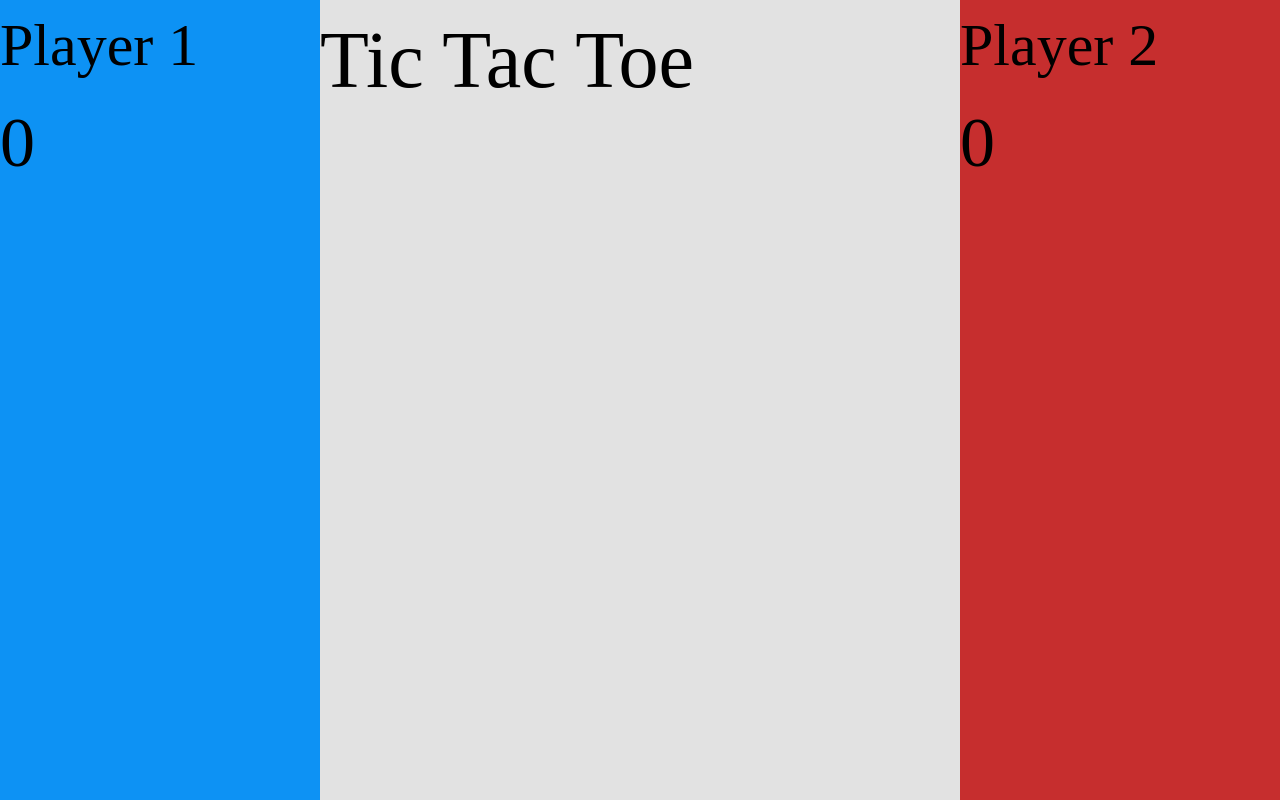
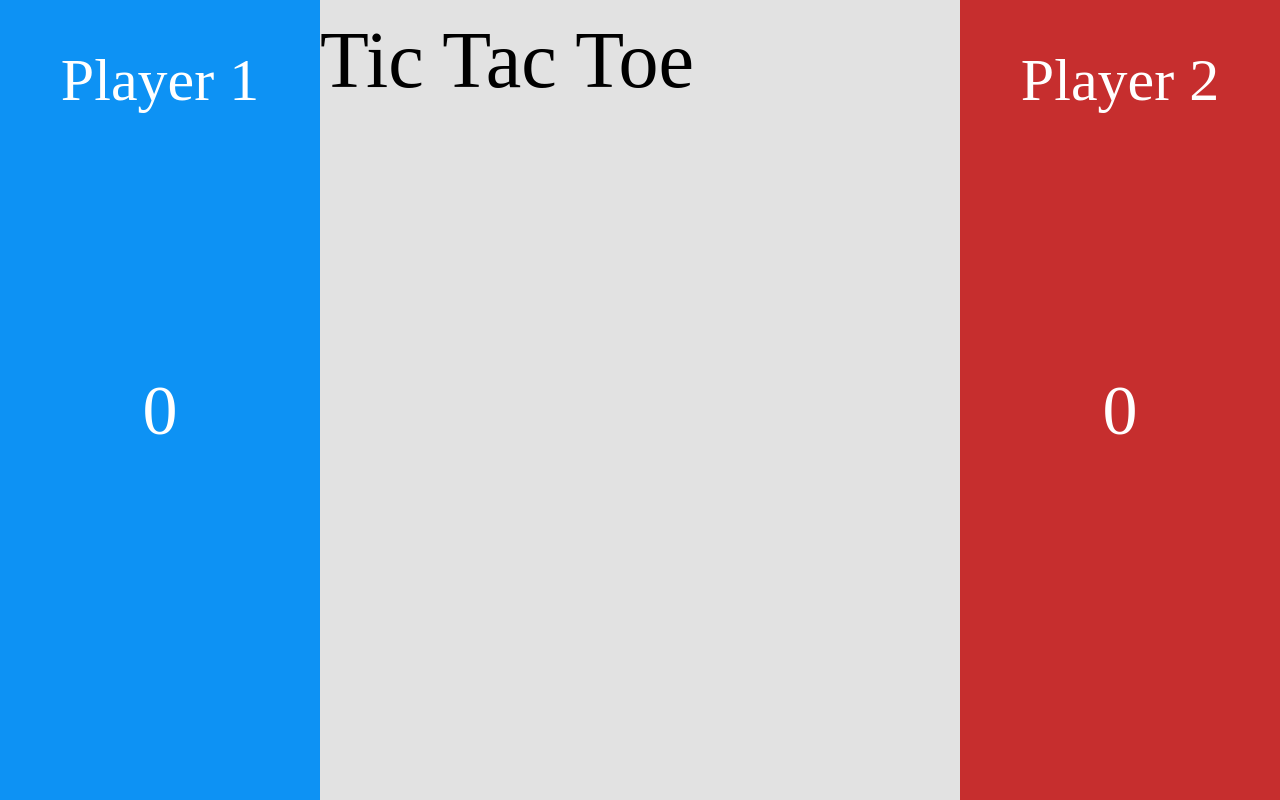
Before and after one commit to DhruvPokhriyal/tic-tac-toe-js, a plain HTML site: page index.html in a window 1280 px wide. Drawn offline with Linux system fonts and the light colour scheme; a web font is replaced by a local one.

Commit message:
Align items in the player section

```diff
--- a/styles.css
+++ b/styles.css
@@ -89,12 +89,24 @@ h6 {
 
 .player-name {
     font-size: 60px;
+    display: flex;
+    align-items: center;
 }
 
 .player-score {
     font-size: 70px;
+    display: flex;
+    justify-content: center;
+    padding-top: 100%;
 }
 
 .game-heading {
     font-size: 80px;
 }
+
+.player-section {
+    display: grid;
+    grid-template-rows: 1fr 4fr;
+    justify-content: center;
+    color: white;
+}
```
